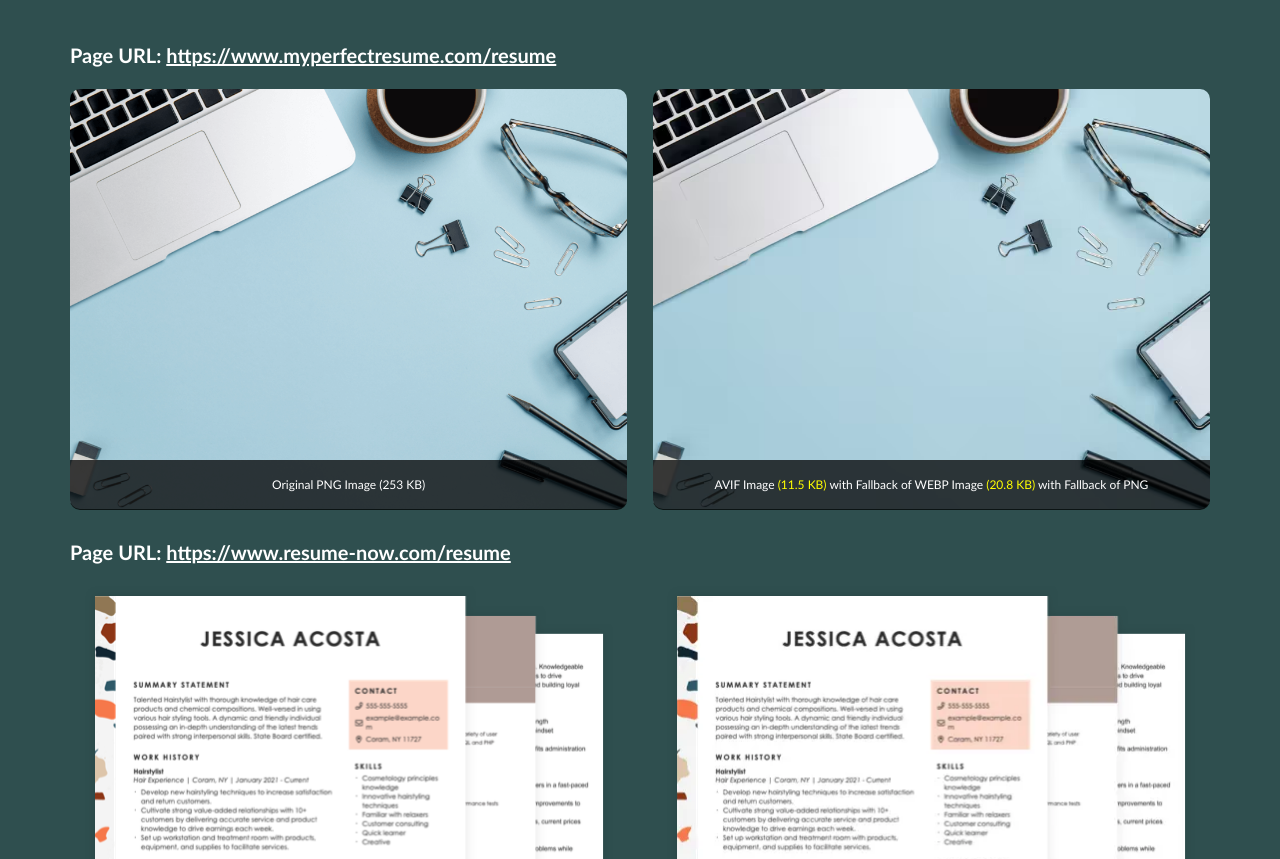
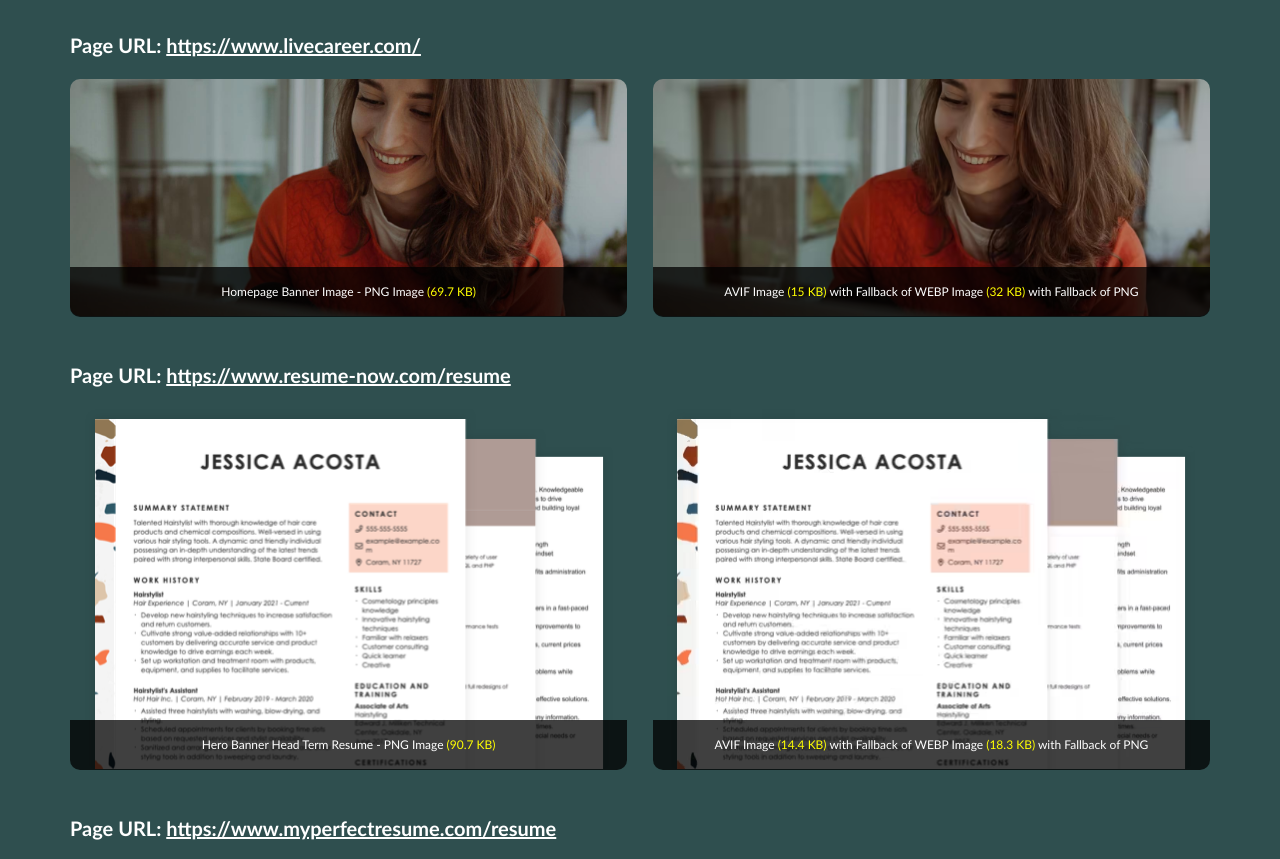
Before and after one commit to shyamkushwaha23/poc-avif, a plain HTML site: page index.html in a window 1280 px wide. Shown: the part 75-934 px from the top of the page. Drawn offline with Linux system fonts and the light colour scheme.

Commit message:
PER-7981 | POC - AVIF Image Format with Fallback | Added LC.com hero background image

```diff
--- a/index.html
+++ b/index.html
@@ -60,7 +60,7 @@
     .container {
       display: flex;
       column-gap: 2vw;
-      margin-bottom: 4vh;
+      margin-bottom: 6vh;
     }
 
     figure {
@@ -125,13 +125,53 @@
 <body>
   <main>
     <h1>AVIF POC with Fallback Support</h1>
-    <br />
+
+
+    <h2><a href="https://www.livecareer.com/" target="blank">https://www.livecareer.com/</a> </h2>
+
+    <section class="container">
+      <figure>
+        <img src="images/homepage-banner-image.jpg" alt="Homepage Banner Image" width="1440" height="612" class="loading" style="aspect-ratio : 1440/612" />
+        <figcaption>Homepage Banner Image - PNG Image <span class="file-size">(69.7 KB)</span></figcaption>
+      </figure>
+
+      <figure>
+        <picture>
+          <source type="image/avif" srcset="images/homepage-banner-image.avif">
+          <source type="image/webp" srcset="images/homepage-banner-image.webp">
+
+          <img src="images/homepage-banner-image.jpg" alt="Homepage Banner Image" width="1440" height="612" class="loading" style="aspect-ratio : 1440/612" />
+          <figcaption>AVIF Image <span class="file-size">(15 KB)</span> with Fallback of WEBP Image <span class="file-size">(32 KB)</span> with Fallback of PNG</figcaption>
+        </picture>
+      </figure>
+    </section>
+
+
+    <h2><a href="https://www.resume-now.com/resume" target="blank">https://www.resume-now.com/resume</a> </h2>
+
+    <section class="container">
+      <figure>
+        <img src="images/hero-banner-headterm-resume.png" alt="Hero Banner Head Term Resume" width="528" height="360" class="loading" style="aspect-ratio : 528/360" />
+        <figcaption>Hero Banner Head Term Resume - PNG Image <span class="file-size">(90.7 KB)</span></figcaption>
+      </figure>
+
+      <figure>
+        <picture>
+          <source type="image/avif" srcset="images/hero-banner-headterm-resume.avif">
+          <source type="image/webp" srcset="images/hero-banner-headterm-resume.webp">
+
+          <img src="images/hero-banner-headterm-resume.png" alt="Hero Banner Head Term Resume" width="528" height="360" class="loading" style="aspect-ratio : 528/360" />
+          <figcaption>AVIF Image <span class="file-size">(14.4 KB)</span> with Fallback of WEBP Image <span class="file-size">(18.3 KB)</span> with Fallback of PNG</figcaption>
+        </picture>
+      </figure>
+    </section>
+
 
     <h2><a href="https://www.myperfectresume.com/resume" target="blank">https://www.myperfectresume.com/resume</a></h2>
     <section class="container">
       <figure>
         <img src="images/combination-resume-format-bg.png" alt="Combination Resume Format Background" width="960" height="723" class="loading" style="aspect-ratio : 960/723" />
-        <figcaption>Original PNG Image (253 KB)</figcaption>
+        <figcaption>Combination Resume Format BG - PNG Image <span class="file-size">(253 KB)</span></figcaption>
       </figure>
 
       <figure>
@@ -140,27 +180,7 @@
           <source type="image/webp" srcset="images/combination-resume-format-bg.webp">
 
           <img src="images/combination-resume-format-bg.png" alt="Combination Resume Format Background" width="960" height="723" class="loading" style="aspect-ratio : 960/723" />
-          <figcaption>AVIF Image <span class="file-size">(11.5 KB)</span> with Fallback of WEBP Image <span class="file-size">(20.8 KB)</span> with Fallback of PNG</figcaption>
-        </picture>
-      </figure>
-    </section>
-
-
-    <h2><a href="https://www.resume-now.com/resume" target="blank">https://www.resume-now.com/resume</a></h2>
-
-    <section class="container">
-      <figure>
-        <img src="images/hero-banner-headterm-resume.png" alt="Functional Resume Format Background" width="528" height="360" class="loading" style="aspect-ratio : 528/360" />
-        <figcaption>PNG Image (90.4 KB)</figcaption>
-      </figure>
-
-      <figure>
-        <picture>
-          <source type="image/avif___" srcset="images/hero-banner-headterm-resume.avif">
-          <source type="image/webp" srcset="images/hero-banner-headterm-resume.webp">
-
-          <img src="images/hero-banner-headterm-resume.png" alt="Functional Resume Format Background" width="528" height="360" class="loading" style="aspect-ratio : 528/360" />
-          <figcaption>AVIF Image <span class="file-size">(44.4 KB)</span> with Fallback of WEBP Image <span class="file-size">(18.3 KB)</span> with Fallback of PNG</figcaption>
+          <figcaption>AVIF Image <span class="file-size">(11.9 KB)</span> with Fallback of WEBP Image <span class="file-size">(20.8 KB)</span> with Fallback of PNG</figcaption>
         </picture>
       </figure>
     </section>
```
Also changed, not shown: images/functional-resume-format-bg.avif (deleted), images/functional-resume-format-bg.png (deleted), images/functional-resume-format-bg.webp (deleted), images/homepage-banner-image.avif (added), images/homepage-banner-image.jpg (added), images/homepage-banner-image.webp (added), images/loading.svg (deleted).
